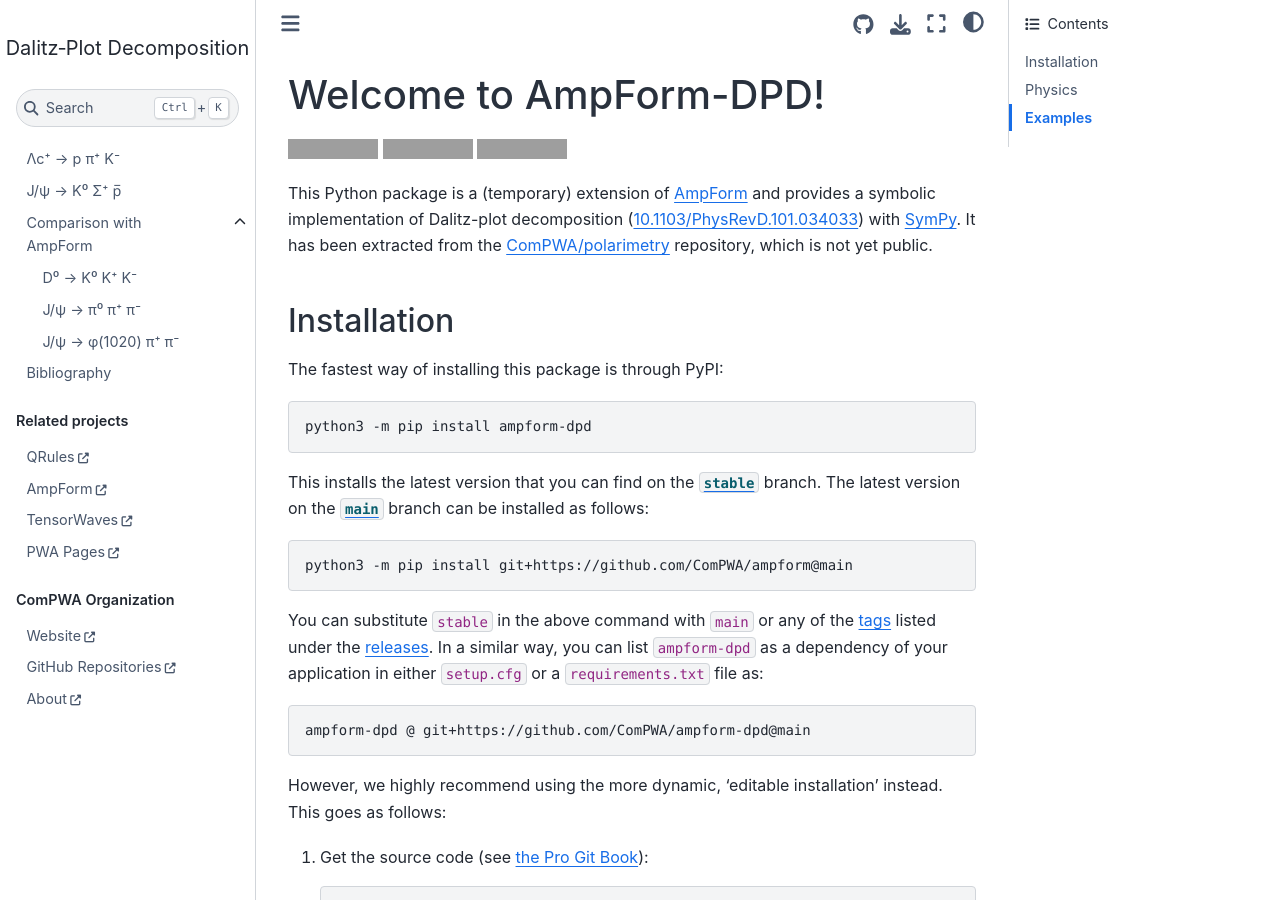
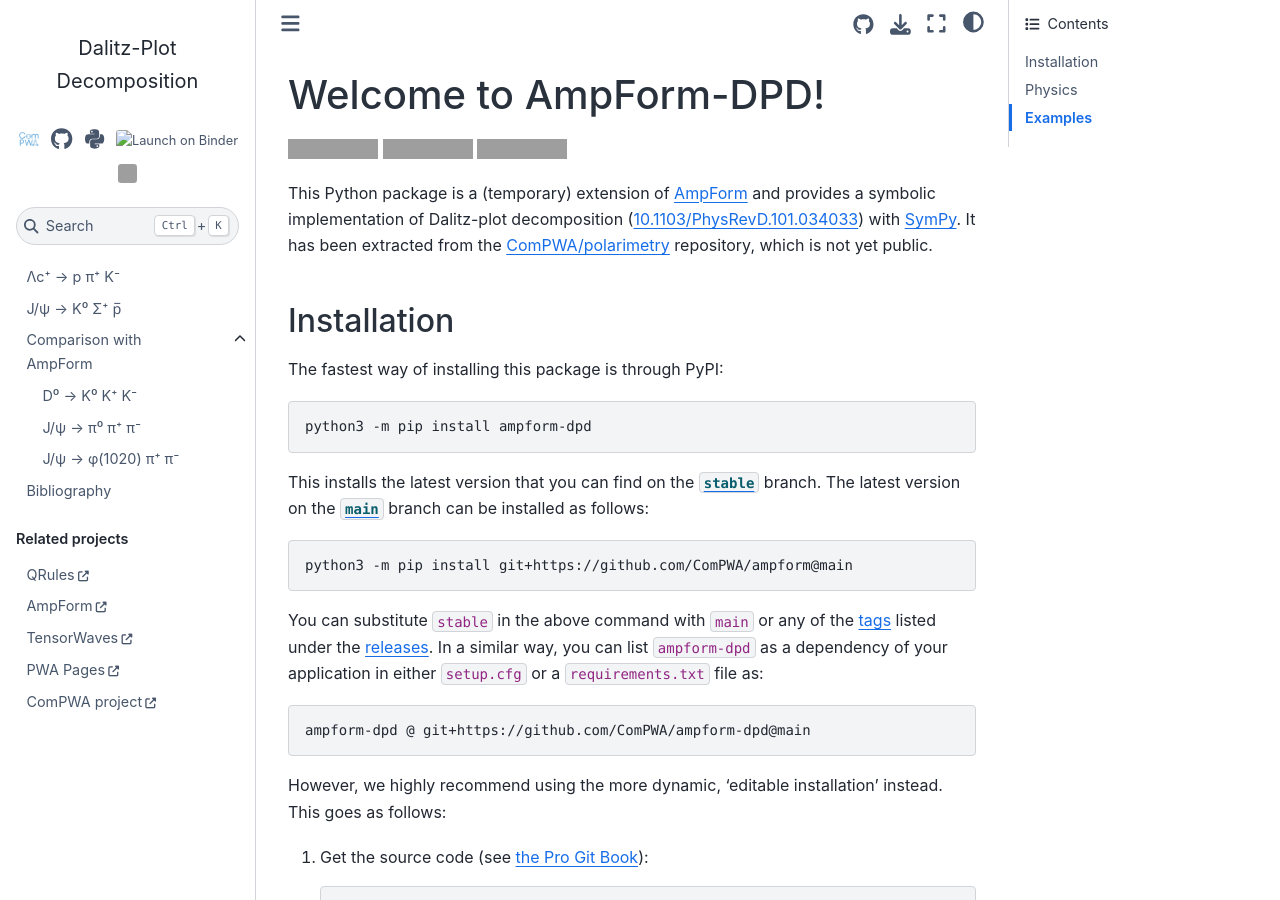
Before and after one commit to ComPWA/ampform-dpd, a Sphinx documentation site: the page built from docs/index.md, in a window 1280 px wide and 900 px high. Built offline with Sphinx 7.4.7 and the Sphinx Book theme 1.1.4, drawn with Linux system fonts in a browser that asks for light colours; pages that are not in the unit, such as notebooks, are missing from menus; the version number could not be read and is left out; cross-references to code outside the pages are shown as plain code; grey boxes are pictures that could not be loaded.

Commit message:
DOC: improve documentation sidebar (#72)
* DOC: add sidebar icons

* DOC: merge ComPWA project links

* FIX: remove special characters from title
  Does not render well in browser tab

````diff
--- a/docs/conf.py
+++ b/docs/conf.py
@@ -18,6 +18,10 @@
 sys.path.insert(0, os.path.abspath("."))
 from _relink_references import relink_references
 from _unsrt_et_al import MyStyle
+
+PACKAGE = "ampform-dpd"
+REPO_NAME = "ampform-dpd"
+BRANCH = "main"
 
 
 def get_execution_mode() -> str:
@@ -136,10 +140,42 @@
 html_sourcelink_suffix = ""
 html_theme = "sphinx_book_theme"
 html_theme_options = {
+    "icon_links": [
+        {
+            "name": "Common Partial Wave Analysis",
+            "url": "https://compwa-org.rtfd.io",
+            "icon": "_static/favicon.ico",
+            "type": "local",
+        },
+        {
+            "name": "GitHub",
+            "url": f"https://github.com/ComPWA/{REPO_NAME}",
+            "icon": "fa-brands fa-github",
+        },
+        {
+            "name": "PyPI",
+            "url": f"https://pypi.org/project/{PACKAGE}",
+            "icon": "fa-brands fa-python",
+        },
+        {
+            "name": "Launch on Binder",
+            "url": (
+                f"https://mybinder.org/v2/gh/ComPWA/{REPO_NAME}/{BRANCH}?filepath=docs"
+            ),
+            "icon": "https://mybinder.readthedocs.io/en/latest/_static/favicon.png",
+            "type": "url",
+        },
+        {
+            "name": "Launch on Colaboratory",
+            "url": f"https://colab.research.google.com/github/ComPWA/{REPO_NAME}/blob/{BRANCH}",
+            "icon": "https://avatars.githubusercontent.com/u/33467679?s=100",
+            "type": "url",
+        },
+    ],
     "launch_buttons": {
         "binderhub_url": "https://mybinder.org",
     },
-    "logo": {"text": "Dalitz&#8209;Plot&nbsp;Decomposition"},
+    "logo": {"text": "Dalitz-Plot Decomposition"},
     "path_to_docs": "docs",
     "repository_branch": "main",
     "repository_url": "https://github.com/ComPWA/ampform-dpd",
--- a/docs/index.md
+++ b/docs/index.md
@@ -196,14 +196,5 @@
 AmpForm <https://ampform.readthedocs.io>
 TensorWaves <https://tensorwaves.readthedocs.io>
 PWA Pages <https://pwa.readthedocs.io>
+ComPWA project <https://compwa-org.readthedocs.io>
 ```
-
-```{toctree}
----
-caption: ComPWA Organization
-hidden:
----
-Website <https://compwa-org.readthedocs.io>
-GitHub Repositories <https://github.com/ComPWA>
-About <https://compwa-org.readthedocs.io/en/stable/about.html>
-```
````
